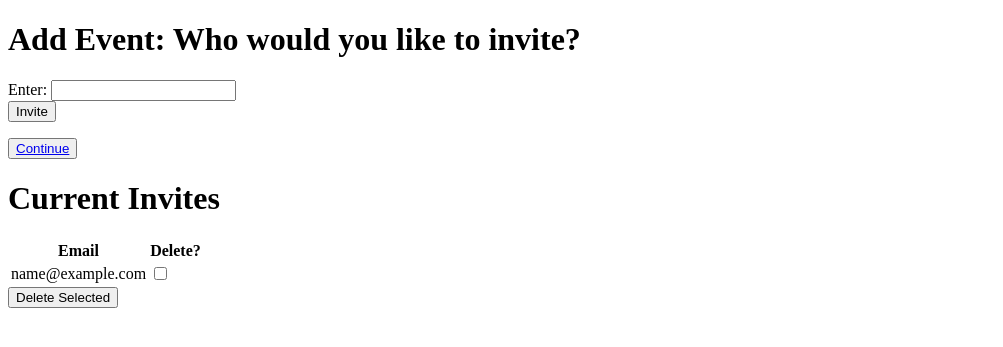
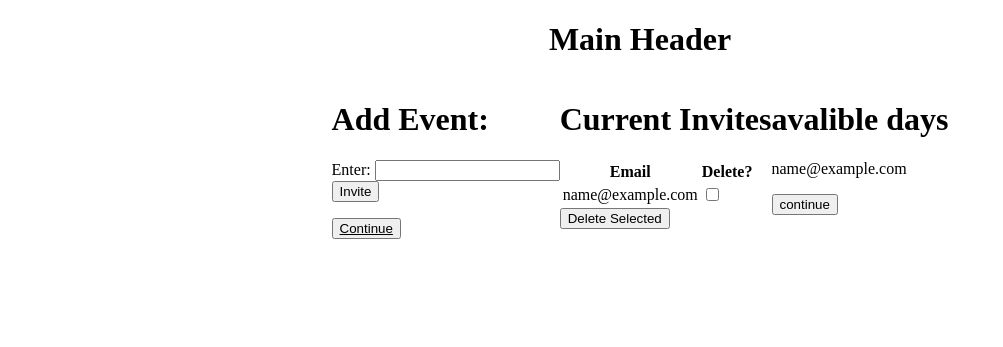
Before and after one commit to Isaaq-Khader/PlanIt, a Python web app: template templates/invite.html in a window 1280 px wide. Shown: the top 347 px of the page, without its empty margins (0-1003 px from the left). Run offline with Jinja, Linux system fonts and the light colour scheme; the template is opened without the code that fills it: most values are stand-ins (such as "Sample title", 1, 10 or a date in 2020).

Commit message:
added avaliable to invite

```diff
--- a/css/style.css
+++ b/css/style.css
@@ -1,3 +1,5 @@
+
+
 .welcome {
   text-align: center;
   color: white;
@@ -11,17 +13,26 @@
 a {
   color: black;
 }
+.invite_main_cantainer {
+  justify-content: center;
+  display: flex;
 
+}
 .main_header {
   font-size: 60px;
   margin: 0px;
   text-transform: capitalize;
   font-family: 'Indie Flower', cursive;
 }
+#avalible_days {
+
+}
 @keyframes bob {
   0%   {background-color:red;
+
   }
   25%  {background-color:yellow;
+
   }
   50%  {background-color:blue;
   }
@@ -48,7 +59,7 @@ a {
   color: white;
   justify-content: center;
   display: flex;
-  align-items: center;
+  align-items: flex-start;
 }
 
 #box_1 {
@@ -62,7 +73,14 @@ a {
 }
 #bullets {
   color: white
+}
 
+.invite_box2 {
+  margin: 0px;
+}
+
+.invite_box1 {
+  margin: 0px;
 }
 ul {
   margin: 0;
--- a/main.py
+++ b/main.py
@@ -166,6 +166,7 @@ class DeleteInvites(webapp2.RequestHandler):
     '''The handler for deleting invites.'''
     def post(self):
         to_delete = self.request.get('to_delete', allow_multiple=True)
+
         for entry in to_delete:
             key = ndb.Key(urlsafe=entry)
             key.delete()
--- a/templates/invite.html
+++ b/templates/invite.html
@@ -4,7 +4,15 @@
  <head>
    <meta charset="utf-8">
    <title>New Event</title>
-   <h1>Add Event: Who would you like to invite?</h1>
+   <link rel="stylesheet" href="/css/style.css">
+</head>
+
+  <h1 align="center">Main Header</h1>
+
+<div class="invite_main_cantainer">
+
+  <div class="invite_box1">
+   <h1>Add Event:</h1>
      <form method="post">
        <div>
          Enter: <input type="email" name="email" value="">
@@ -13,6 +21,10 @@
       <p>
         <button><a href="http://localhost:8080/day?event_key={{event_key}}">Continue</a></button>
      </p>
+     </form>
+    </div>
+
+    <div class="invite_box2">
     <h1>Current Invites</h1>
      <form class="" action="/delete_invites" method="post">
        <table>
@@ -29,8 +41,20 @@
        </table>
          <input type="submit" name="" value="Delete Selected">
        </form>
+     </div>
+        <!-- This page is for choosing what day everyone will hang out -->
 
-      </head>
+        <div id="avalible_days">
+        <h1>avalible days</h1>
+        {% for name in invites %}
+        <p>{{name.email}}</p>
+        {% endfor %}
+        <p>
+          <form action="/planning">
+            <input type="submit" name="" value = "continue"</input>
+          </form>
+        </div>
+</div>
     <body>
  </body>
 </html>
```
Lines whose indentation alone changed are shown as unchanged.
